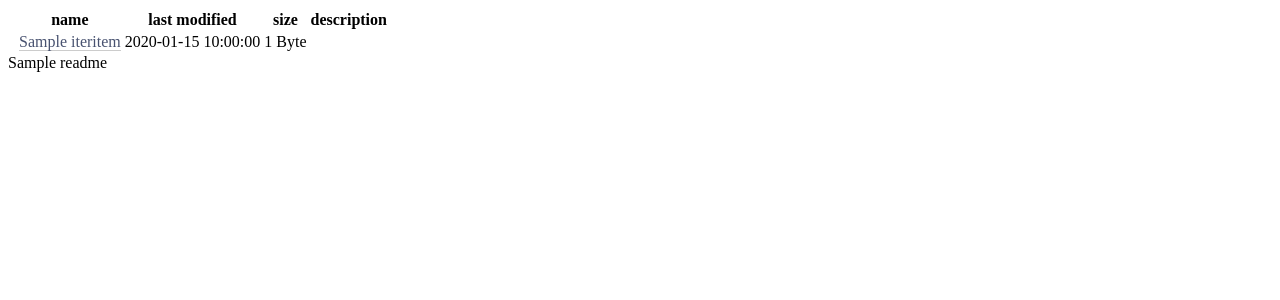
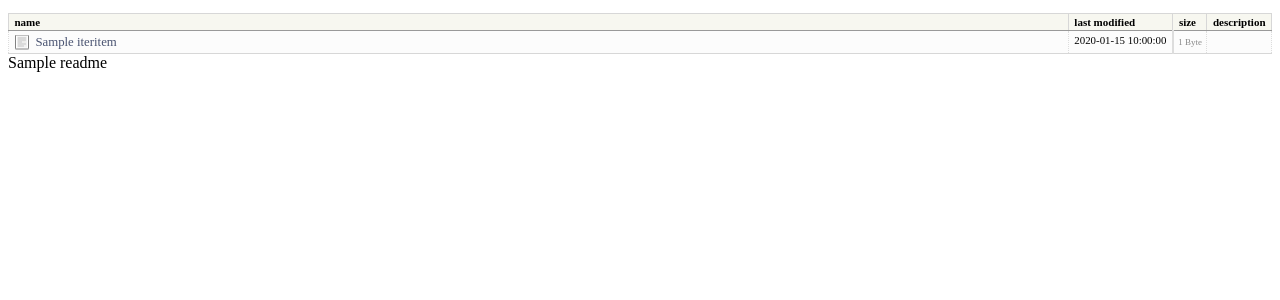
Before and after one commit to nakamuray/blikit, a Python web app: template blikit/templates/tree.html in a window 1280 px wide. Shown: the top 300 px of the page. Run offline with Jinja, Linux system fonts and the light colour scheme; the template is opened without the code that fills it: most values are stand-ins (such as "Sample title", 1, 10 or a date in 2020).

Commit message:
CSS と遊んでいる

```diff
--- /dev/null
+++ b/blikit/static/style-dir.css
@@ -0,0 +1,109 @@
+/* copied from trac's trac.css */
+table.dirlist {
+ clear: both;
+ border-bottom: 1px solid #d7d7d7;
+ border-collapse: collapse;
+ border-spacing: 0;
+ margin-top: 1em;
+ width: 100%;
+ font-size: 80%;
+}
+table.dirlist th { text-align: left; padding: 0 1em .1em 0; font-size: 12px }
+table.dirlist thead { background: #f7f7f0 }
+table.dirlist thead th {
+ border: 1px solid #d7d7d7;
+ border-bottom-color: #999;
+ font-size: 11px;
+ font-weight: bold;
+ padding: 2px .5em;
+ vertical-align: bottom;
+}
+table.dirlist thead th :link:hover, table.listing thead th :visited:hover {
+ background-color: transparent;
+}
+table.dirlist thead th a { border: none; padding-right: 12px }
+table.dirlist th.asc a, table.listing th.desc a { font-weight: bold }
+table.dirlist th.asc a, table.listing th.desc a {
+ background-position: 100% 50%;
+ background-repeat: no-repeat;
+}
+table.dirlist th.asc a { background-image: url(../asc.png) }
+table.dirlist th.desc a { background-image: url(../desc.png) }
+table.dirlist tbody td, table.listing tbody th {
+ border: 1px dotted #ddd;
+ padding: .3em .5em;
+ vertical-align: top;
+}
+table.dirlist tbody td a:hover, table.listing tbody th a:hover {
+ background-color: transparent;
+}
+table.dirlist tbody tr { border-top: 1px solid #ddd }
+table.dirlist tbody tr.even { background-color: #fcfcfc }
+table.dirlist tbody tr.odd { background-color: #f7f7f7 }
+table.dirlist tbody tr:hover { background: #eed !important }
+table.dirlist tbody tr.focus { background: #ddf !important }
+
+/* copied from trac's browser.css */
+.dirlist { margin-top: 0 }
+.dirlist td.rev, .dirlist td.mtime, .dirlist td.change {
+ /* color: #888; */
+ white-space: nowrap;
+ vertical-align: baseline;
+}
+.dirlist td.rev {
+ font-family: monospace;
+ letter-spacing: -0.08em;
+ font-size: 90%;
+ text-align: right;
+}
+.dirlist td.size {
+ color: #888;
+ white-space: nowrap;
+ text-align: right;
+ vertical-align: middle;
+ font-size: 70%;
+}
+.dirlist td.mtime {
+ border-width: 0 2px 0 0;
+ border-style: solid;
+ font-size: 85%;
+}
+.dirlist td.name { width: 100% }
+.dirlist td.name a, .dirlist td.name span {
+ background-position: 0% 50%;
+ background-repeat: no-repeat;
+ padding-left: 20px;
+}
+.dirlist td.name a.parent { background-image: url(go-up.png) }
+.dirlist td.name div { white-space: pre }
+.dirlist tr span.expander {
+  background-image: url(../expander_normal.png);
+  cursor: pointer;
+  padding-left: 8px;
+  margin-left: 4px;
+}
+.dirlist tr span.expander:hover {
+  background-image: url(../expander_normal_hover.png);
+}
+.dirlist tr.expanded span.expander {
+  background-image: url(../expander_open.png);
+  padding-left: 12px;
+  margin-left: 0;
+}
+.dirlist tr.expanded span.expander:hover {
+  background-image: url(../expander_open_hover.png);
+}
+.dirlist td.name a.dir { background-image: url(folder.png) }
+.dirlist td.name a.file { background-image: url(text-x-generic.png); display: block }
+.dirlist td.name a, .dirlist td.rev a { border-bottom: none }
+.dirlist td.rev { text-align: right }
+.dirlist td.change {
+  font-size: 85%;
+  vertical-align: middle;
+  white-space: nowrap
+}
+
+.dirlist td span.loading {
+  background-image: url(../loading.gif);
+  font-style: italic
+}
--- a/blikit/templates/base.html
+++ b/blikit/templates/base.html
@@ -4,6 +4,7 @@
         {#- use variable something like STATIC #}
         <link rel="stylesheet" href="/static/style.css" type="text/css">
         <link rel="stylesheet" href="/static/style-doc.css" type="text/css">
+        <link rel="stylesheet" href="/static/style-dir.css" type="text/css">
         {%- block head %}{% endblock %}
     </head>
     <body>
--- a/blikit/templates/tree.html
+++ b/blikit/templates/tree.html
@@ -1,31 +1,29 @@
 {% extends "base.html" %}
 {% block title %}{{ tree.name }}{% endblock %}
 {% block body %}
-        <table>
+<table class="dirlist">
     <thead>
         <tr>
             <!-- TODO: sort by these colmns -->
-                    <th>&nbsp;</th>
-                    <th>name</th>
+            <th class="name">name</th>
             <th>last modified</th>
-                    <th>size</th>
+            <th class="size">size</th>
             <th>description</th>
         </tr>
     </thead>
     <tbody>
+        {% set row_class = cycler('even', 'odd') %}
         {%- for name, obj in tree.iteritems() %}
-                <tr>
+        <tr class="{{ row_class.next() }}">
             {%- if obj.is_tree %}
-                    <td>&nbsp;</td> <!-- TODO: display file type icons -->
-                    <td><a href="{{ escape(name + '/') }}">{{ name + '/' | escape }}</a></td>
-                    <td>{{ obj.last_modified }}</td>
-                    <td>&nbsp;</td> {#- directory has no size #}
+            <td class="name"><a class="dir" href="{{ escape(name + '/') }}">{{ name + '/' | escape }}</a></td>
+            <td class="mtime">{{ obj.last_modified }}</td>
+            <td class="size">&nbsp;</td> {#- directory has no size #}
             <td>&nbsp;</td> <!-- TODO: description -->
             {%- else %}
-                    <td>&nbsp;</td> <!-- TODO: display file type icons -->
-                    <td><a href="{{ escape(name) }}">{{ name | escape }}</a></td>
-                    <td>{{ obj.last_modified }}</td>
-                    <td>{{ obj.size|filesizeformat }}</td> <!-- TODO: size -->
+            <td class="name"><a class="file" href="{{ escape(name) }}">{{ name | escape }}</a></td>
+            <td class="mtime">{{ obj.last_modified }}</td>
+            <td class="size">{{ obj.size|filesizeformat }}</td> <!-- TODO: size -->
             <td>&nbsp;</td> <!-- TODO: description -->
             {%- endif %}
         </tr>
```
Also changed, not shown: blikit/static/folder.png (added), blikit/static/go-up.png (added), blikit/static/text-x-generic.png (added). Lines whose indentation alone changed are shown as unchanged.
